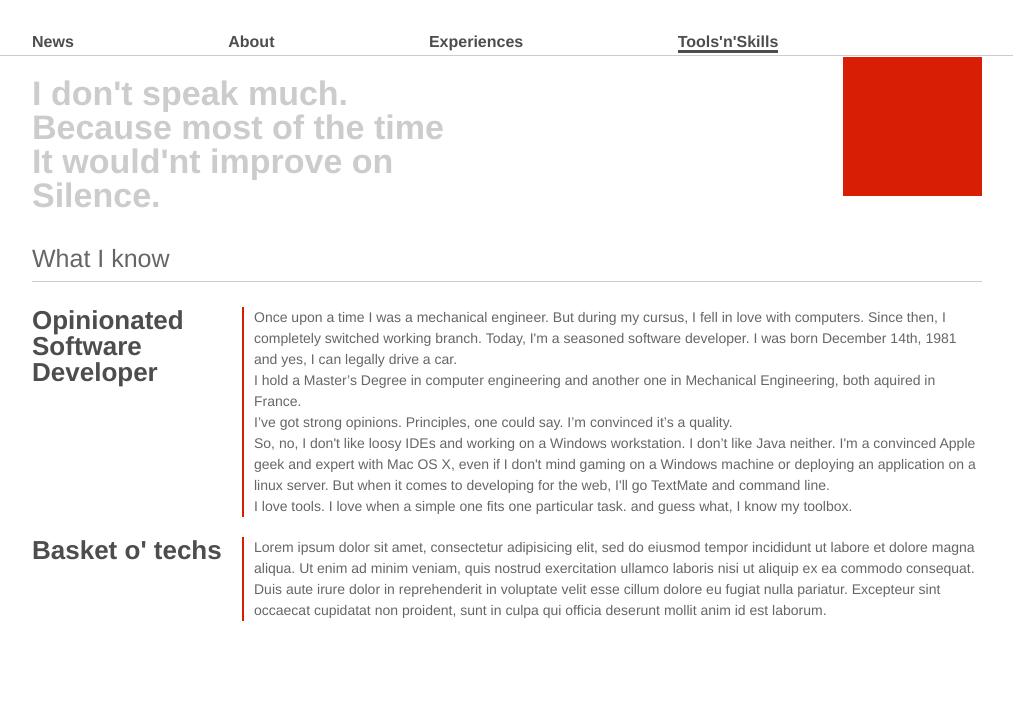
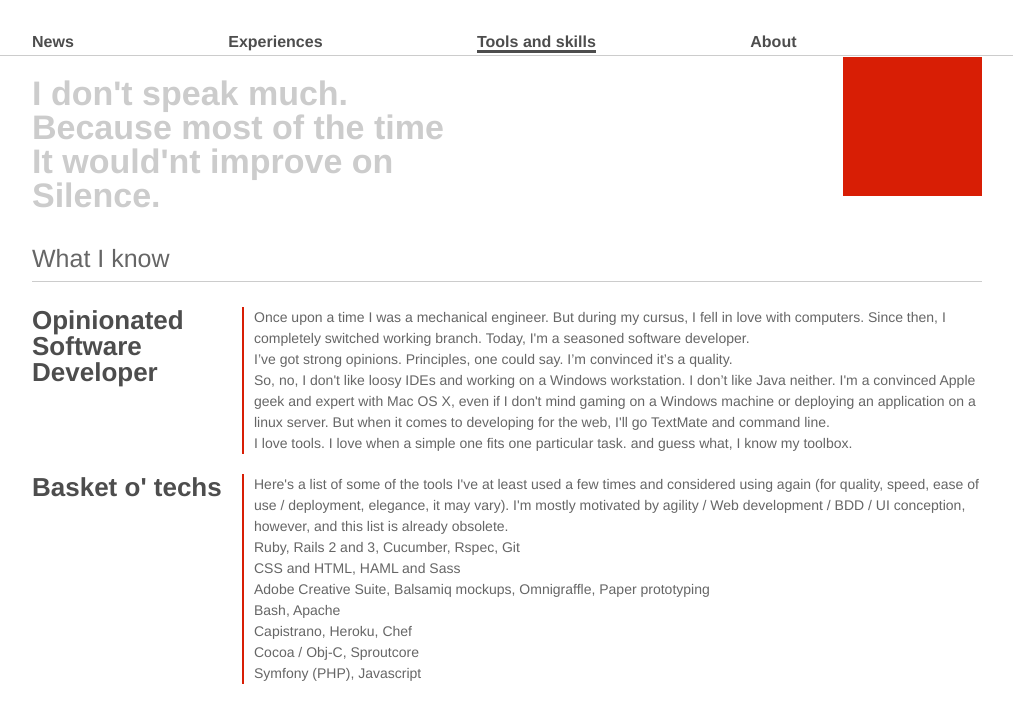
Before and after one commit to vaevictis/vaevictis.github.com, a Jekyll site: the page built from skills.html, in a window 1280 px wide. Shown: the top 723 px of the page, without its empty margins (133-1146 px from the left). Built offline with Jekyll 4.4.1, drawn with Linux system fonts in a browser that asks for light colours.

Commit message:
Cleanup static pages

```diff
--- a/_layouts/navigation.html
+++ b/_layouts/navigation.html
@@ -5,9 +5,9 @@ layout: header
 <div id="navigation">
 	<ul>
 		<li><a id="news_nav_link" href="/">News</a></li>
+		<li><a id="experiences_nav_link" href="/experiences.html">Experiences</a></li>
+		<li><a id="skills_nav_link" href="/skills.html">Tools and skills</a></li>
 		<li><a id="about_nav_link" href="/about.html">About</a></li>
-		<li><a id="experiences_nav_link" href="/experiences.html">Experiences</a></li>
-		<li><a id="skills_nav_link" href="/skills.html">Tools'n'Skills</a></li>
 	</ul>
 </div>
 
--- a/skills.html
+++ b/skills.html
@@ -11,9 +11,7 @@ layout: navigation
 	<div class="chapter">
 		<h3>Opinionated Software Developer</h3>
 		<p>Once upon a time I was a mechanical engineer. But during my cursus, I fell in love with computers. Since then, I completely switched working branch.
-			Today, I'm a seasoned software developer. I was born December 14th, 1981 and yes, I can legally drive a car.</p>
-
-			<p>I hold a Master’s Degree in computer engineering and another one in Mechanical Engineering, both aquired in France.</p>
+			Today, I'm a seasoned software developer.</p>
 
 			<p>I’ve got strong opinions. Principles, one could say. I’m convinced it’s a quality.</p>
 			<p>So, no, I don't like loosy IDEs and working on a Windows workstation. I don’t like Java neither. I'm a convinced Apple geek and expert with Mac OS X, even if I don't mind gaming on a Windows machine or deploying an application on a linux server. But when it comes to developing for the web, I'll go TextMate and command line.</p>
@@ -24,7 +22,16 @@ layout: navigation
 	<div class="chapter">
 		<h3>Basket o' techs</h3>
 		<p>
-			Lorem ipsum dolor sit amet, consectetur adipisicing elit, sed do eiusmod tempor incididunt ut labore et dolore magna aliqua. Ut enim ad minim veniam, quis nostrud exercitation ullamco laboris nisi ut aliquip ex ea commodo consequat. Duis aute irure dolor in reprehenderit in voluptate velit esse cillum dolore eu fugiat nulla pariatur. Excepteur sint occaecat cupidatat non proident, sunt in culpa qui officia deserunt mollit anim id est laborum.
+			Here's a list of some of the tools I've at least used a few times and considered using again (for quality, speed, ease of use / deployment, elegance, it may vary). I'm mostly motivated by agility / Web development / BDD / UI conception, however, and this list is already obsolete.
 		</p>
-		</div>
+		<ul>
+			<li>Ruby, Rails 2 and 3, Cucumber, Rspec, Git</li>
+			<li>CSS and HTML, HAML and Sass</li>
+			<li>Adobe Creative Suite, Balsamiq mockups, Omnigraffle, Paper prototyping</li>
+			<li>Bash, Apache</li>
+			<li>Capistrano, Heroku, Chef</li>
+			<li>Cocoa / Obj-C, Sproutcore</li>
+			<li>Symfony (PHP), Javascript</li>
+		</ul>
+	</div>
 </div>
```
Also changed, not shown: about.html (+7 -9 lines), experiences.html (+4 -4 lines).
